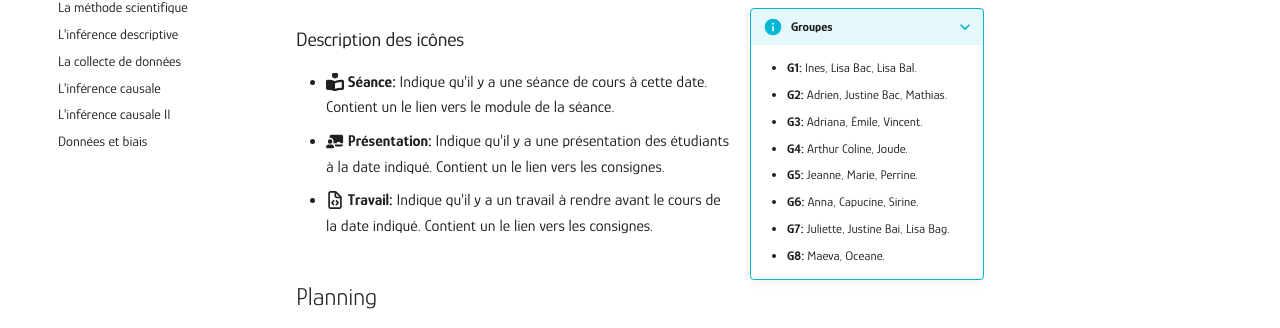
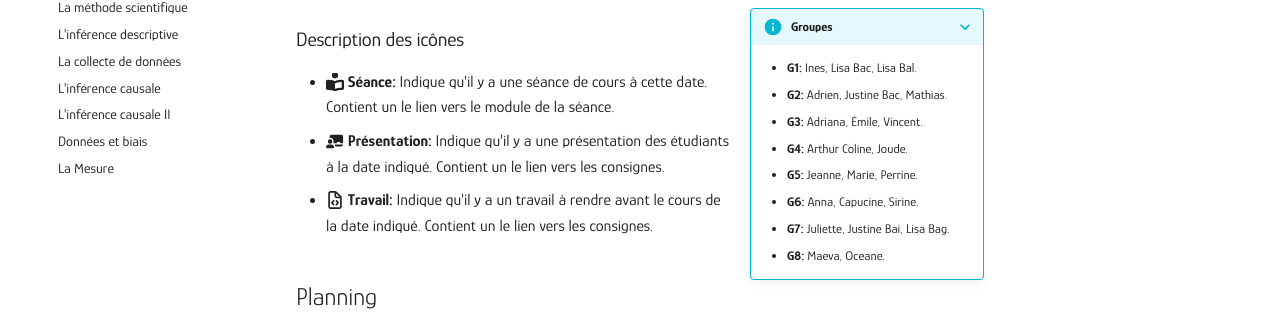
Before and after one commit to mickaeltemporao/mdss, an MkDocs documentation site: the page built from docs/schedule.md, in a window 1280 px wide. Shown: the part 287-615 px from the top of the page. Built offline with MkDocs 1.6.1 and Material for MkDocs 9.7.7, drawn with Linux system fonts in a browser that asks for light colours.

Commit message:
update nav

```diff
--- a/mkdocs.yml
+++ b/mkdocs.yml
@@ -67,7 +67,7 @@ nav:
       - modules/causal-inference.md
       - modules/causal-inference-2.md
       - modules/bias.md
-      # - modules/measurement.md
+      - modules/measurement.md
       # - modules/replication.md
     # - Semestre 2:
       # - modules/programming.md
```
